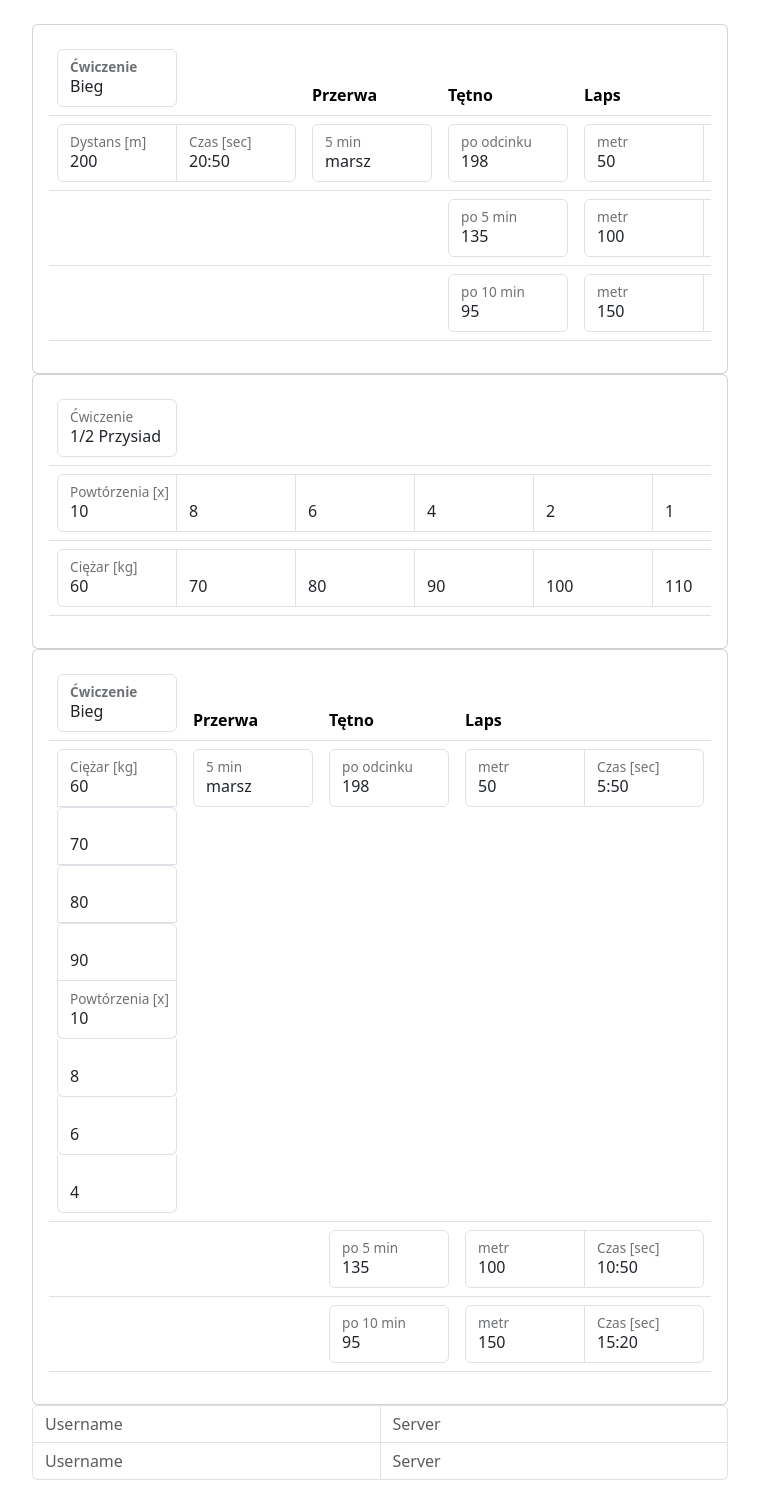
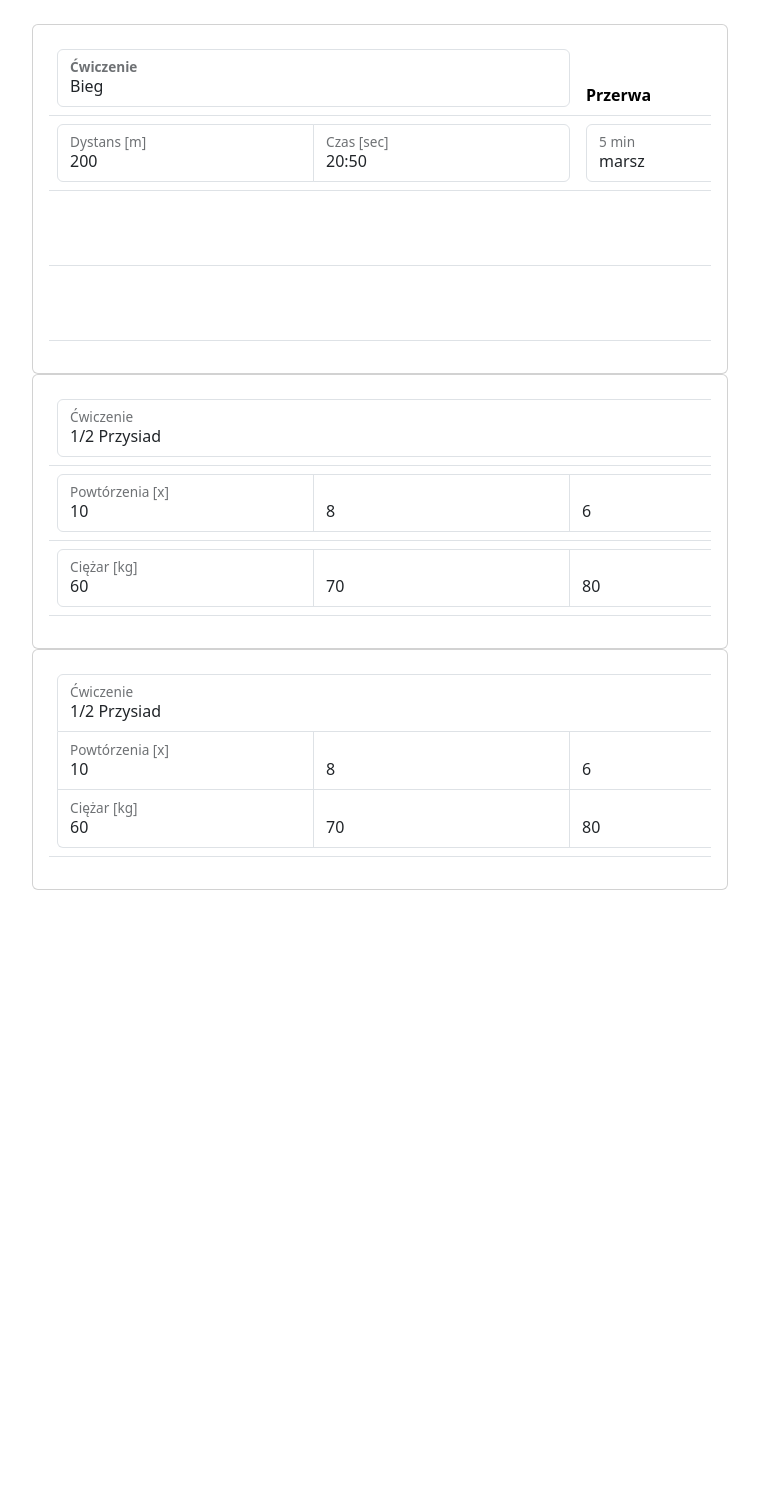
Before and after one commit to ciepielajan/training_notebook, a FastAPI app: page /test in a window 1280 px wide. Shown: the whole page, without its empty margins (260-1019 px from the left). After the commit the page ends 890 px from the top, so only its background shows below. Run offline with FastAPI, Linux system fonts and the light colour scheme.

Commit message:
new style

```diff
--- a/app/static/style.css
+++ b/app/static/style.css
@@ -59,7 +59,7 @@ button { padding:8px 12px; font-size:14px; cursor:pointer; }
 
 .form-floating input {
     min-width: 120px; /* lub więcej, zależnie od treści */
-    width:120px;
+    /* width:120px; */
 }
 
 .input-group-text {
--- a/app/templates/test.html
+++ b/app/templates/test.html
@@ -6,7 +6,7 @@
   <title>Test styli</title>
   <link href="https://cdn.jsdelivr.net/npm/bootstrap@5.3.3/dist/css/bootstrap.min.css" rel="stylesheet">
   <script src="https://cdn.jsdelivr.net/npm/bootstrap@5.3.3/dist/js/bootstrap.bundle.min.js"></script>
-  <link rel="stylesheet" href="{{ url_for('static', path='style.css') }}?v=2">
+  <link rel="stylesheet" href="{{ url_for('static', path='style.css') }}?v=10">
 
 </head>
 <body class="p-4">
@@ -218,136 +218,47 @@
         <div class="card-body">
             <div class="scroll-container">
                 <table class="table">
-                        <thead>
-                            <tr>
-                            <th scope="col">
-                                <div class="input-group">
-                                    <div class="form-floating">
-                                        <input type="text" class="form-control" value="Bieg">
-                                        <label>Ćwiczenie</label>
-                                    </div>
-                                </div>
-                            </th>
-                            <th scope="col">Przerwa</th>
-                            <th scope="col">Tętno</th>
-                            <th scope="col">Laps</th>
-                            </tr>
-                        </thead>
                     <tr>
                         <td>
                              <div class="input-group-vertical">
                                 <div class="input-group">
                                     <div class="form-floating">
-                                            <input type="text" class="form-control" value="60">
-                                            <label>Ciężar [kg]</label>
-                                            <input type="text" class="form-control" value="70">
-                                            <input type="text" class="form-control" value="80">
-                                            <input type="text" class="form-control" value="90">
+                                        <input type="text" class="form-control" value="1/2 Przysiad">
+                                        <label>Ćwiczenie</label>
                                     </div>
                                 </div>
                                 <div class="input-group">
                                     <div class="form-floating">
                                         <input type="text" class="form-control" value="10">
                                         <label>Powtórzenia [x]</label>
-                                            <input type="text" class="form-control" value="8">
-                                            <input type="text" class="form-control" value="6">
-                                            <input type="text" class="form-control" value="4">
                                     </div>
+                                    <div class="form-floating"><input type="text" class="form-control" value="8"></div>
+                                    <div class="form-floating"><input type="text" class="form-control" value="6"></div>
+                                    <div class="form-floating"><input type="text" class="form-control" value="4"></div>
+                                    <div class="form-floating"><input type="text" class="form-control" value="2"></div>
+                                    <div class="form-floating"><input type="text" class="form-control" value="1"></div>
                                 </div>
-                                </div>
-                            </td>
-                            <td>
                                 <div class="input-group">
                                     <div class="form-floating">
-                                        <input type="text" class="form-control" value="marsz">
-                                        <label>5 min</label>
+                                        <input type="text" class="form-control" value="60">
+                                        <label>Ciężar [kg]</label>
                                     </div>
-                                </div>
-                            </td>
-                            <td>
-                                <div class="input-group">
-                                    <div class="form-floating">
-                                        <input type="text" class="form-control" value="198">
-                                        <label>po odcinku</label>
-                                    </div>
-                                </div>
-                            </td>
-                            <td>
-                                <div class="input-group">
-                                    <div class="form-floating">
-                                        <input type="text" class="form-control" value="50">
-                                        <label>metr</label>
-                                    </div>
-                                    <div class="form-floating">
-                                        <input type="text" class="form-control" value="5:50">
-                                        <label>Czas [sec]</label>
+                                    <div class="form-floating"><input type="text" class="form-control" value="70"></div>
+                                    <div class="form-floating"><input type="text" class="form-control" value="80"></div>
+                                    <div class="form-floating"><input type="text" class="form-control" value="90"></div>
+                                    <div class="form-floating"><input type="text" class="form-control" value="100"></div>
+                                    <div class="form-floating"><input type="text" class="form-control" value="110"></div>
                                 </div>
                             </div>
                         </td>
                     </tr>
-                        <tr>
-                            <td>
-
-                            </td>
-                            <td>
-                            </td>
-                            <td>
-                                <div class="input-group">
-                                    <div class="form-floating">
-                                        <input type="text" class="form-control" value="135">
-                                        <label>po 5 min</label>
-                                    </div>
-                                </div>
-                            </td>
-                            <td>
-                                <div class="input-group">
-                                    <div class="form-floating">
-                                        <input type="text" class="form-control" value="100">
-                                        <label>metr</label>
-                                    </div>
-                                    <div class="form-floating">
-                                        <input type="text" class="form-control" value="10:50">
-                                        <label>Czas [sec]</label>
-                                    </div>
-                                </div>
-                            </td>
-                        </tr>
-                        <tr>
-                            <td>
-
-                            </td>
-                            <td>
-
-                            </td>
-                            <td>
-                                <div class="input-group">
-                                    <div class="form-floating">
-                                        <input type="text" class="form-control" value="95">
-                                        <label>po 10 min</label>
-                                    </div>
-                                </div>
-                            </td>
-                            <td>
-                                <div class="input-group">
-                                    <div class="form-floating">
-                                        <input type="text" class="form-control" value="150">
-                                        <label>metr</label>
-                                    </div>
-                                    <div class="form-floating">
-                                        <input type="text" class="form-control" value="15:20">
-                                        <label>Czas [sec]</label>
-                                    </div>
-                                </div>
-                            </td>
-                        </tr>
-
                 </table>
             </div>
         </div>
     </div>
 
 
-    <div class="input-group-vertical">
+    <!-- <div class="input-group-vertical">
         <div class="input-group">
             <input type="text" class="form-control" placeholder="Username" aria-label="Username">
             <input type="text" class="form-control" placeholder="Server" aria-label="Server">
@@ -356,11 +267,7 @@
             <input type="text" class="form-control" placeholder="Username" aria-label="Username">
             <input type="text" class="form-control" placeholder="Server" aria-label="Server">
         </div>
-    </div>
-
-
-
-
+    </div> -->
 </div>
 </body>
 </html>
```
Lines whose indentation alone changed are shown as unchanged.
